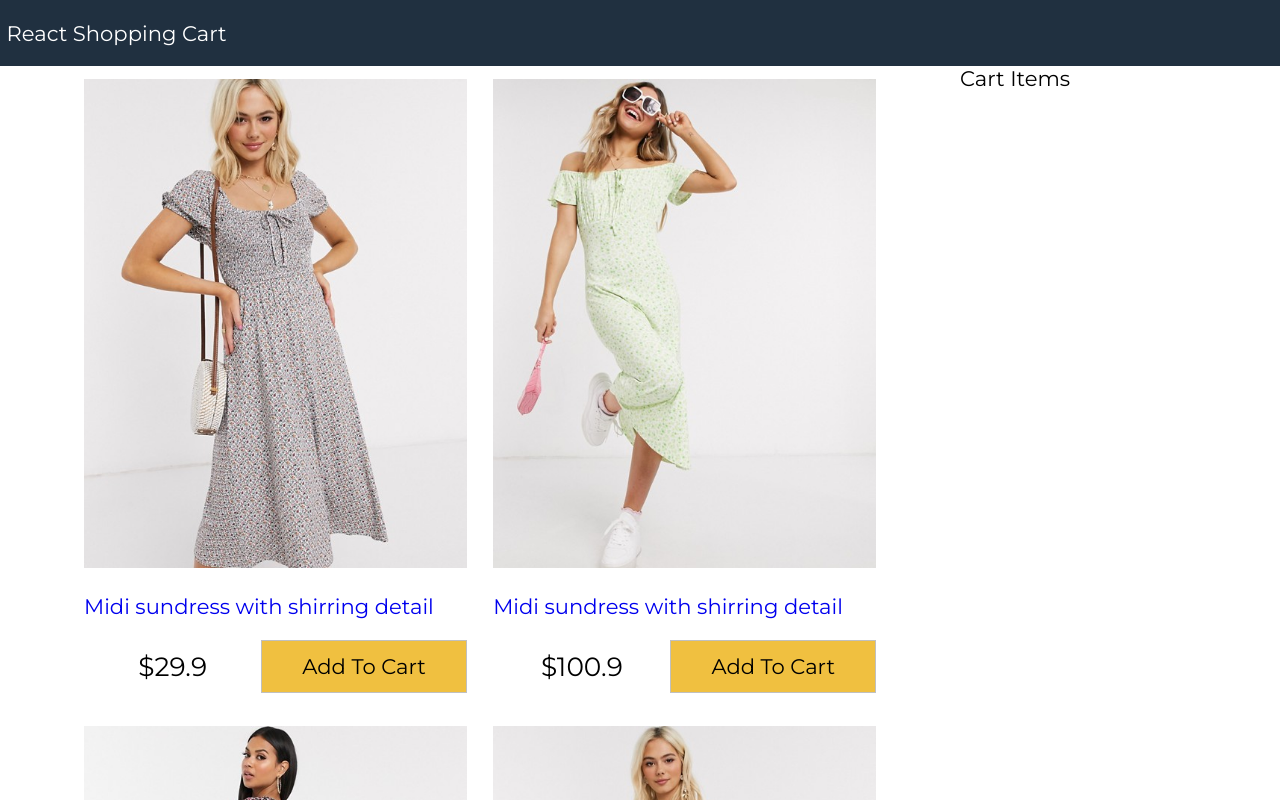
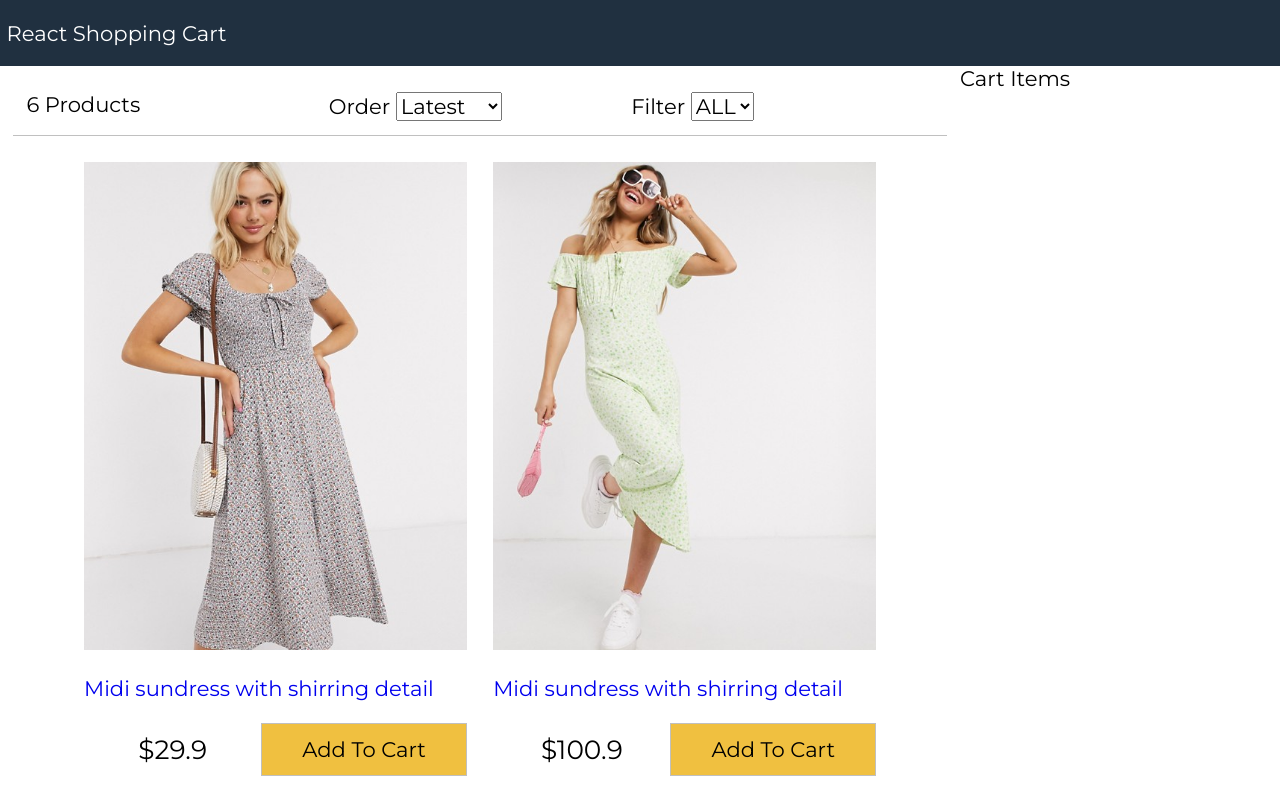
Before and after one commit to Toha777/shopping-cart, a React (Create React App) app: page / in a window 1280 px wide. Shown: the top 800 px of the page. Built offline with nearby package versions, Linux system fonts and the light colour scheme.

Commit message:
filter-component

```diff
--- a/src/App.js
+++ b/src/App.js
@@ -1,5 +1,6 @@
 // Products Component
 import {React,useState} from "react";
+import Filter from "./components/Filter";
 import Products from "./components/Products";
 import data from "./data.json";
 
@@ -9,7 +10,31 @@ function App() {
     size: "",
     sort: ""
   });
-
+  const sortProducts = event =>  {
+      console.log(event.target.value);
+      const sort = event.target.value;
+      setState( state => ({
+        sort: sort,
+        products: state.products.slice().sort((a,b) =>(
+          sort ==="lowest"?
+          ((a.price > b.price)? 1:-1):
+          sort ==="highest"?
+          ((a.price < b.price)? 1:-1):
+          ((a._id < b._id)? 1:-1)
+        ))
+      }))
+  }
+  const filterProducts = event => {
+    console.log(event.target.value);
+    if(event.target.value === ""){
+      setState({size: event.target.value, products: data.products})
+    } else {
+    setState({
+      size: event.target.value,
+      products: data.products.filter( product => product.availableSizes.indexOf(event.target.value) >= 0 )
+    });
+  }
+  }
   return (
     <div className="grid-container">
       <header>
@@ -18,6 +43,12 @@ function App() {
       <main>
         <div className="content">
           <div className="main">
+            <Filter count= {state.products.length}
+            size={state.size}
+            sort={state.sort}
+            filterProducts={filterProducts}
+            sortProducts={sortProducts}
+            ></Filter>
             <Products products={state.products}></Products>
           </div>
           <div className="sidebar">Cart Items</div>
--- /dev/null
+++ b/src/components/Filter.jsx
@@ -0,0 +1,29 @@
+import React from 'react'
+
+export default function Filter(props) {
+    return (
+        <div className="filter">
+            <div className="filter-result">{props.count} Products</div>
+            <div className="filter-sort">
+                Order{" "}
+                <select value={props.size} onChange={props.sortProducts}>
+                    <option>Latest</option>
+                    <option value="lowest">Lowest</option>
+                    <option value="highest">Highest</option>
+                </select>
+            </div>
+            <div className="filter-size">
+                Filter{" "}
+                <select value={props.size} onChange={props.filterProducts}>
+                    <option value="">ALL</option>
+                    <option value="XS">XS</option>
+                    <option value="S">S</option>
+                    <option value="M">M</option>
+                    <option value="L">L</option>
+                    <option value="XL">XL</option>
+                    <option value="XXL">XXL</option>
+                </select>
+            </div>
+        </div>
+    )
+}
--- a/src/data.json
+++ b/src/data.json
@@ -5,7 +5,7 @@
             "image": "/images/dress1.jpg",
             "title": "Midi sundress with shirring detail",
             "description": "This is for all the latest trends, no matter",
-            "availableSises": ["X","L","XL","XXL"],
+            "availableSizes": ["X","L","XL","XXL"],
             "price": 29.9
         },
         {
@@ -13,7 +13,7 @@
             "image": "/images/dress2.jpg",
             "title": "Midi sundress with shirring detail",
             "description": "This is for all the latest trends, no matter",
-            "availableSises": ["X","L","XL","XXL"],
+            "availableSizes": ["X","L","XL","XXL"],
             "price": 100.9
         },
         {
@@ -21,7 +21,7 @@
             "image": "/images/dress3.jpg",
             "title": "Midi sundress with shirring detail",
             "description": "This is for all the latest trends, no matter",
-            "availableSises": ["X","L","XL","XXL"],
+            "availableSizes": ["X","L","XL","XXL"],
             "price": 29.9
         },
         {
@@ -29,7 +29,7 @@
             "image": "/images/dress4.jpg",
             "title": "Midi sundress with shirring detail",
             "description": "This is for all the latest trends, no matter",
-            "availableSises": ["X","L","XL","XXL"],
+            "availableSizes": ["X","L","XL","XXL"],
             "price": 29.9
         },
         {
@@ -37,7 +37,7 @@
             "image": "/images/dress5.jpg",
             "title": "Midi sundress with shirring detail",
             "description": "This is for all the latest trends, no matter",
-            "availableSises": ["X","L","XL","XXL"],
+            "availableSizes": ["X","L","XL","XXL"],
             "price": 29.9
         },
         {
@@ -45,7 +45,7 @@
             "image": "/images/dress6.jpg",
             "title": "Midi sundress with shirring detail",
             "description": "This is for all the latest trends, no matter",
-            "availableSises": ["X","L","XL","XXL"],
+            "availableSizes": ["X","L","XL","XXL"],
             "price": 29.9
         }
     ]
--- a/src/index.css
+++ b/src/index.css
@@ -109,3 +109,14 @@ textarea {
 .button.primary {
   background-color: #f0c040;
 }
+/*  Filter */
+.filter {
+   display: flex;
+   justify-content: space-between;
+   padding: 1rem;
+   margin: 1rem;
+   border-bottom: 0.1rem #c0c0c0 solid;
+}
+.filter  div {
+  flex: 1;
+}
```
